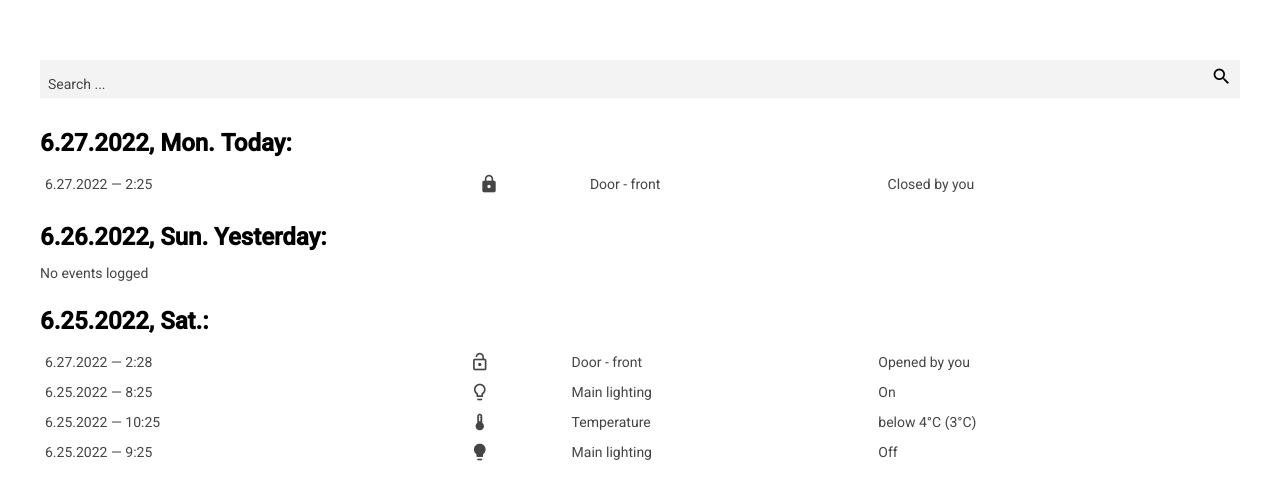
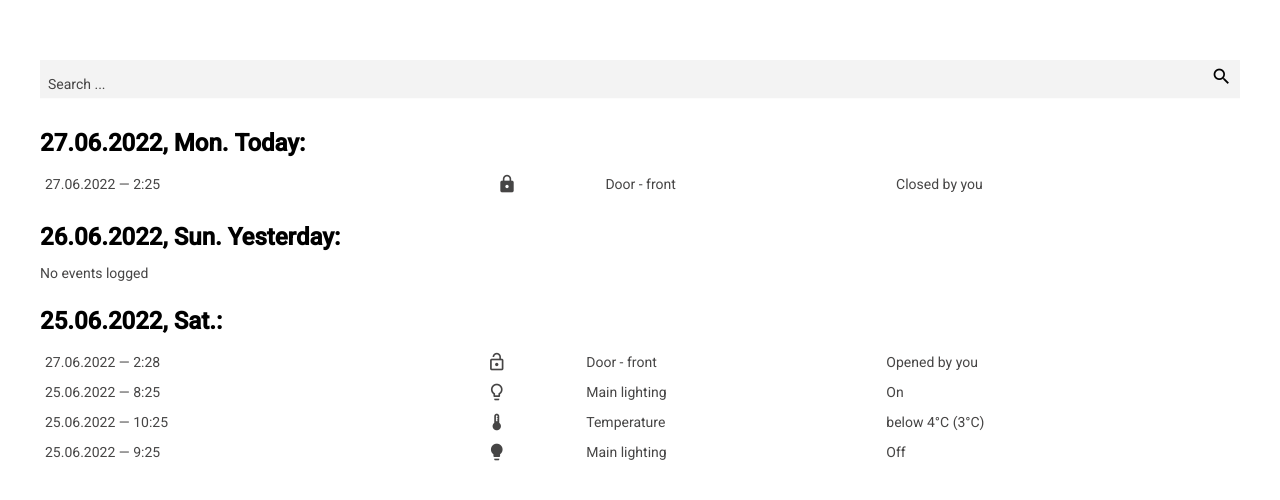
Before and after one commit to ElenaMazyrina/i-challenge, an Angular app: page / in a window 1280 px wide. Shown: the top 500 px of the page. Built offline with nearby package versions, Linux system fonts and the light colour scheme.

Commit message:
fix: fi dates

```diff
--- a/src/app/log-item-data-table/log-item-data-table.component.html
+++ b/src/app/log-item-data-table/log-item-data-table.component.html
@@ -1,7 +1,7 @@
 <table mat-table [dataSource]="data" class="app-item-data-table">
     <ng-container matColumnDef="timeStamp">
         <th mat-header-cell *matHeaderCellDef>timeStamp</th>
-        <td mat-cell *matCellDef="let element"> {{ element.timeStamp | date : 'M.d.yyyy — h:mm' }} </td>
+        <td mat-cell *matCellDef="let element"> {{ element.timeStamp | date : 'd.MM.yyyy — h:mm' }} </td>
     </ng-container>
 
     <ng-container matColumnDef="icon">
--- a/src/app/log-item/log-item.component.html
+++ b/src/app/log-item/log-item.component.html
@@ -1,5 +1,5 @@
 <h3 class="app-log-item__title">
-    <span>{{ item.date | date : 'M.d.yyyy, EE.' }}</span>
+    <span>{{ item.date | date : 'd.MM.yyyy, EE.' }}</span>
     <span *ngIf="titlePostfix">&nbsp;{{ titlePostfix }}</span>:
 </h3>
 <ng-container *ngIf="hasData; else noDataTemplate">
```
